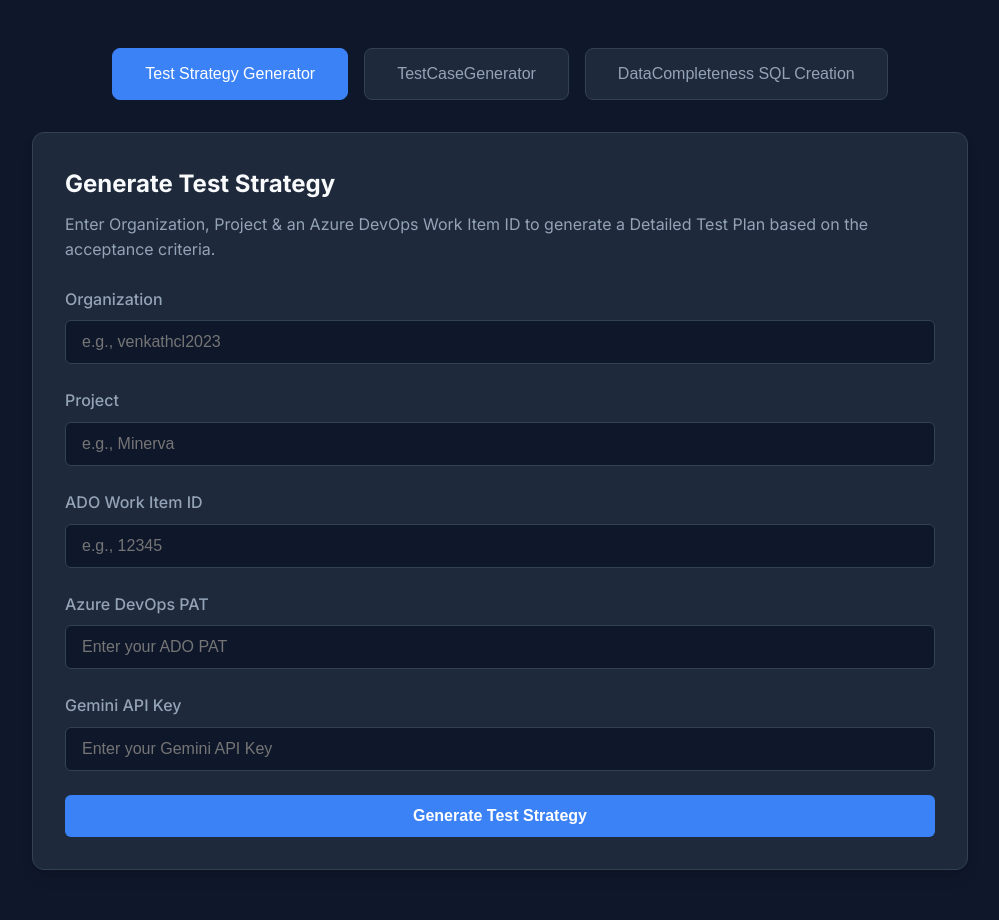
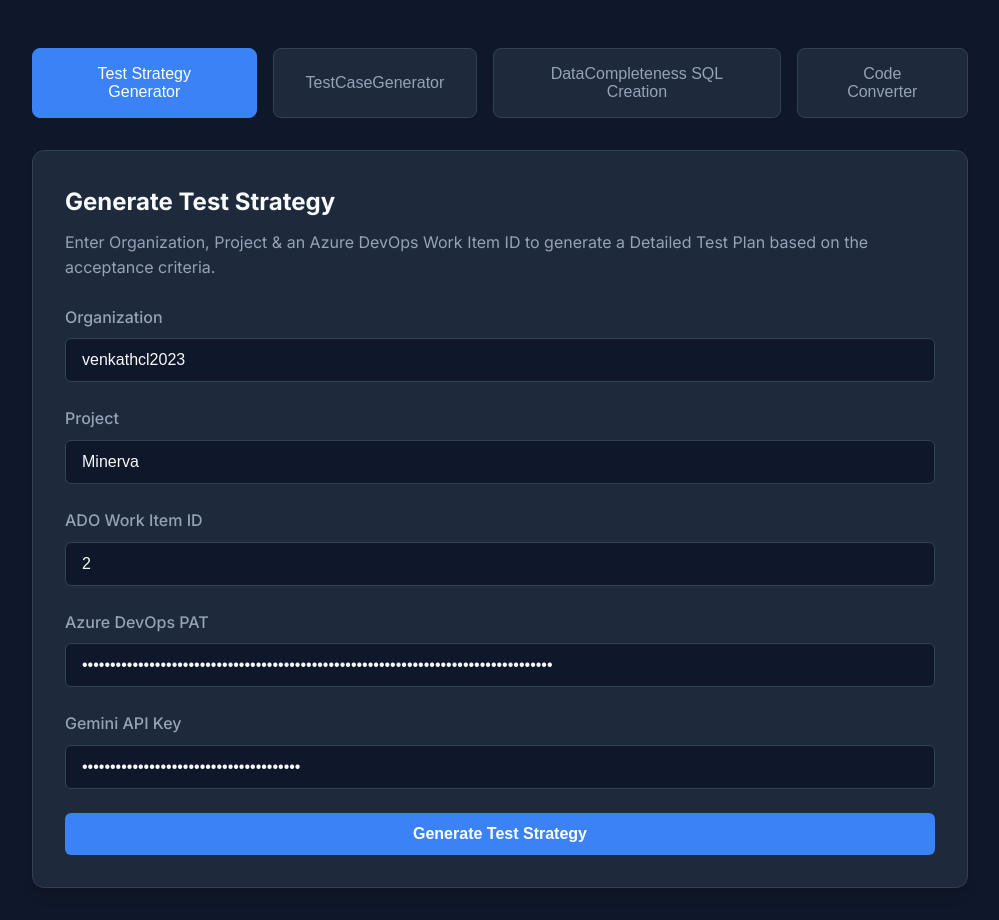
Before and after one commit to venkathcl2026-commits/Agent5, a Flask app: page / in a window 1280 px wide. Shown: the part 132-1052 px from the top of the page, without its empty margins (140-1139 px from the left). Before the commit the page ends 1002 px from the top, so only its background shows below. Run offline with Flask 3, Linux system fonts and the light colour scheme.

Commit message:
Added more agents

````diff
--- a/app.py
+++ b/app.py
@@ -154,5 +154,78 @@
     except Exception as e:
         return jsonify({'error': str(e)}), 500
 
+@app.route('/api/generate_java_from_gherkin', methods=['POST'])
+def generate_java_from_gherkin():
+    data = request.json
+    gherkin_code = data.get('gherkin_code')
+    gemini_api_key = data.get('gemini_api_key')
+
+    if not gherkin_code:
+        return jsonify({'error': 'gherkin_code is required'}), 400
+
+    try:
+        if not gemini_api_key:
+             raise Exception("Gemini API Key is required.")
+
+        client = genai.Client(api_key=gemini_api_key)
+
+        prompt = f"""
+        Given the following Gherkin scenarios, generate a complete and well-structured Java class implementing these scenarios (e.g., using Cucumber annotations, or just standard Java unit test methods).
+
+        Gherkin:
+        {gherkin_code}
+
+        Return exactly ONLY the valid Java code snippet. No markdown blocks, no HTML, no explanation, just the raw Java source code.
+        """
+
+        response = client.models.generate_content(
+            model='gemini-2.5-flash',
+            contents=prompt
+        )
+
+        text = response.text.replace('```java', '').replace('```', '').strip()
+
+        return jsonify({'java': text})
+    except Exception as e:
+        return jsonify({'error': str(e)}), 500
+
+@app.route('/api/convert_code', methods=['POST'])
+def convert_code():
+    data = request.json
+    java_code = data.get('java_code')
+    gemini_api_key = data.get('gemini_api_key')
+
+    if not java_code:
+        return jsonify({'error': 'java_code is required'}), 400
+
+    try:
+        if not gemini_api_key:
+             raise Exception("Gemini API Key is required to convert code.")
+
+        client = genai.Client(api_key=gemini_api_key)
+
+        prompt = f"""
+        Given the following Java code, convert it into both Python and C#.
+
+        Java Code:
+        {java_code}
+
+        Please return a strictly valid JSON object with exactly two keys: "python" (containing the Python code string) and "csharp" (containing the C# code string). Do not include any other text or markdown formatting.
+        """
+
+        response = client.models.generate_content(
+            model='gemini-2.5-flash',
+            contents=prompt
+        )
+
+        import json
+        text = response.text.replace('```json', '').replace('```', '').strip()
+        result_json = json.loads(text)
+
+        return jsonify(result_json)
+    except Exception as e:
+        return jsonify({'error': str(e)}), 500
+
+
 if __name__ == '__main__':
     app.run(debug=True, port=5000)
--- a/static/main.js
+++ b/static/main.js
@@ -193,3 +193,100 @@
         loading.style.display = 'none';
     }
 });
+
+document.getElementById('convert-code-btn').addEventListener('click', async () => {
+    const javaCode = document.getElementById('cc-java-code').value.trim();
+    const geminiApiKey = document.getElementById('cc-gemini-api-key').value.trim();
+
+    if (!javaCode) {
+        alert('Please enter Java code');
+        return;
+    }
+    if (!geminiApiKey) {
+        alert('Please enter a Gemini API Key');
+        return;
+    }
+
+    const btn = document.getElementById('convert-code-btn');
+    const loading = document.getElementById('cc-loading');
+    const resultArea = document.getElementById('cc-result');
+
+    btn.disabled = true;
+    loading.style.display = 'flex';
+    resultArea.style.display = 'none';
+
+    try {
+        const response = await fetch('/api/convert_code', {
+            method: 'POST',
+            headers: {
+                'Content-Type': 'application/json'
+            },
+            body: JSON.stringify({
+                java_code: javaCode,
+                gemini_api_key: geminiApiKey
+            })
+        });
+
+        const data = await response.json();
+
+        if (response.ok) {
+            document.getElementById('cc-python').textContent = data.python;
+            document.getElementById('cc-csharp').textContent = data.csharp;
+            resultArea.style.display = 'block';
+        } else {
+            alert(`Error: ${data.error}`);
+        }
+    } catch (error) {
+        alert(`An error occurred: ${error.message}`);
+    } finally {
+        btn.disabled = false;
+        loading.style.display = 'none';
+    }
+});
+
+document.getElementById('generate-java-btn').addEventListener('click', async () => {
+    const gherkinCode = document.getElementById('cc-gherkin-code').value.trim();
+    const geminiApiKey = document.getElementById('cc-gemini-api-key').value.trim();
+
+    if (!gherkinCode) {
+        alert('Please enter Gherkin code');
+        return;
+    }
+    if (!geminiApiKey) {
+        alert('Please enter a Gemini API Key');
+        return;
+    }
+
+    const btn = document.getElementById('generate-java-btn');
+    const javaTextarea = document.getElementById('cc-java-code');
+    const loading = document.getElementById('cc-loading');
+
+    btn.disabled = true;
+    loading.style.display = 'flex';
+
+    try {
+        const response = await fetch('/api/generate_java_from_gherkin', {
+            method: 'POST',
+            headers: {
+                'Content-Type': 'application/json'
+            },
+            body: JSON.stringify({
+                gherkin_code: gherkinCode,
+                gemini_api_key: geminiApiKey
+            })
+        });
+
+        const data = await response.json();
+
+        if (response.ok) {
+            javaTextarea.value = data.java;
+        } else {
+            alert(`Error: ${data.error}`);
+        }
+    } catch (error) {
+        alert(`An error occurred: ${error.message}`);
+    } finally {
+        btn.disabled = false;
+        loading.style.display = 'none';
+    }
+});
--- a/templates/index.html
+++ b/templates/index.html
@@ -22,6 +22,7 @@
                     Generator</button>
                 <button class="tab-btn" onclick="switchTab('test-case-generator')">TestCaseGenerator</button>
                 <button class="tab-btn" onclick="switchTab('sql-creation')">DataCompleteness SQL Creation</button>
+                <button class="tab-btn" onclick="switchTab('code-converter')">Code Converter</button>
             </div>
 
             <div id="test-case-generator" class="tab-content">
@@ -31,15 +32,17 @@
                     </p>
                     <div class="input-group">
                         <label for="ado-item-id">ADO Work Item ID</label>
-                        <input type="text" id="ado-item-id" placeholder="e.g., 12345">
+                        <input type="text" id="ado-item-id" value="2">
                     </div>
                     <div class="input-group">
                         <label for="ado-pat">Azure DevOps PAT </label>
-                        <input type="password" id="ado-pat" placeholder="Enter your ADO PAT">
+                        <input type="password" id="ado-pat" placeholder="Enter your ADO PAT"
+                            value="5wQeDd23b2gQKhJumMgJeyyzcJUkZdmt9p8uthwzB3Cly9QgdVAMJQQJ99CBACAAAAAAAAAAAAASAZDO5q62">
                     </div>
                     <div class="input-group">
                         <label for="gemini-api-key">Gemini API Key </label>
-                        <input type="password" id="gemini-api-key" placeholder="Enter your Gemini API Key">
+                        <input type="password" id="gemini-api-key" placeholder="Enter your Gemini API Key"
+                            value="AIzaSyC7ZngAlMTaoUuB-5ToLEAekbcVaKD8KRA">
                     </div>
                     <button class="primary-btn" id="generate-test-cases-btn">Generate Test Cases</button>
 
@@ -64,23 +67,25 @@
                         on the acceptance criteria.</p>
                     <div class="input-group">
                         <label for="ts-organization">Organization</label>
-                        <input type="text" id="ts-organization" placeholder="e.g., venkathcl2023">
+                        <input type="text" id="ts-organization" value="venkathcl2023">
                     </div>
                     <div class="input-group">
                         <label for="ts-project">Project</label>
-                        <input type="text" id="ts-project" placeholder="e.g., Minerva">
+                        <input type="text" id="ts-project" value="Minerva">
                     </div>
                     <div class="input-group">
                         <label for="ts-ado-item-id">ADO Work Item ID</label>
-                        <input type="text" id="ts-ado-item-id" placeholder="e.g., 12345">
+                        <input type="text" id="ts-ado-item-id" value="2">
                     </div>
                     <div class="input-group">
                         <label for="ts-ado-pat">Azure DevOps PAT</label>
-                        <input type="password" id="ts-ado-pat" placeholder="Enter your ADO PAT">
+                        <input type="password" id="ts-ado-pat" placeholder="Enter your ADO PAT"
+                            value="5wQeDd23b2gQKhJumMgJeyyzcJUkZdmt9p8uthwzB3Cly9QgdVAMJQQJ99CBACAAAAAAAAAAAAASAZDO5q62">
                     </div>
                     <div class="input-group">
                         <label for="ts-gemini-api-key">Gemini API Key</label>
-                        <input type="password" id="ts-gemini-api-key" placeholder="Enter your Gemini API Key">
+                        <input type="password" id="ts-gemini-api-key" placeholder="Enter your Gemini API Key"
+                            value="AIzaSyC7ZngAlMTaoUuB-5ToLEAekbcVaKD8KRA">
                     </div>
                     <button class="primary-btn" id="generate-test-strategy-btn">Generate Test Strategy</button>
 
@@ -128,6 +133,44 @@
                     </div>
                 </div>
             </div>
+
+            <div id="code-converter" class="tab-content">
+                <div class="card">
+                    <h2>Convert Code</h2>
+                    <p>Enter Gherkin below to generate Java code, or directly enter Java code to convert it to both
+                        Python and C#.</p>
+                    <div class="input-group">
+                        <label for="cc-gherkin-code">Gherkin Input (Optional)</label>
+                        <textarea id="cc-gherkin-code" placeholder="Given... When... Then..." rows="4"
+                            style="width: 100%; border: 1px solid #e2e8f0; border-radius: 8px; padding: 12px; font-family: monospace; resize: vertical; margin-bottom: 10px;">Print Hi Message</textarea>
+                        <button class="secondary-btn" id="generate-java-btn" style="margin-bottom: 20px;">Generate Java
+                            from Gherkin</button>
+                    </div>
+                    <div class="input-group">
+                        <label for="cc-java-code">Java Code</label>
+                        <textarea id="cc-java-code" placeholder="Enter Java code here..." rows="10"
+                            style="width: 100%; border: 1px solid #e2e8f0; border-radius: 8px; padding: 12px; font-family: monospace; resize: vertical;"></textarea>
+                    </div>
+                    <div class="input-group">
+                        <label for="cc-gemini-api-key">Gemini API Key</label>
+                        <input type="password" id="cc-gemini-api-key" placeholder="Enter your Gemini API Key"
+                            value="AIzaSyC7ZngAlMTaoUuB-5ToLEAekbcVaKD8KRA">
+                    </div>
+                    <button class="primary-btn" id="convert-code-btn">Convert Code</button>
+
+                    <div class="loading" id="cc-loading" style="display: none;">
+                        <div class="spinner"></div>
+                        <span>Converting...</span>
+                    </div>
+
+                    <div class="result-area" id="cc-result" style="display: none;">
+                        <h3>Python Code</h3>
+                        <pre id="cc-python" class="code-block"></pre>
+                        <h3>C# Code</h3>
+                        <pre id="cc-csharp" class="code-block"></pre>
+                    </div>
+                </div>
+            </div>
         </main>
     </div>
 
````
